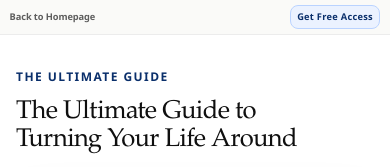
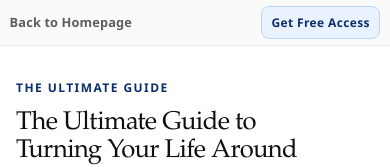
Before and after one commit to Mauriki/my-site, a Next.js app: page /ultimate-guide in a window 390 px wide. Shown: the top 167 px of the page. Built offline with nearby package versions, Linux system fonts and the light colour scheme.

Commit message:
fix: adjust mobile mockup max-width to 240px, stack email forms vertically to prevent input truncation, increase mobile topbar brand and button sizes

```diff
--- a/src/app/globals.css
+++ b/src/app/globals.css
@@ -498,6 +498,19 @@ svg {
   transform: translateY(0);
   filter: brightness(0.99);
   box-shadow: var(--shadow-md);
+}
+
+.guide-form-container .newsletter-simple-form,
+.course-pricing-card .newsletter-simple-form {
+  display: flex;
+  flex-direction: column;
+  gap: var(--space-3);
+}
+
+.guide-form-container .newsletter-simple-button,
+.course-pricing-card .newsletter-simple-button {
+  width: 100%;
+  padding: 0 var(--space-6);
 }
 
 .social-panel {
@@ -1880,6 +1893,9 @@ h3 {
     width: 100%;
     max-width: 500px;
   }
+  .guide-mockup-wrapper {
+    max-width: 240px !important;
+  }
   .guide-mockup-img {
     transform: scale(1.0) !important;
   }
@@ -1931,19 +1947,19 @@ h3 {
   }
 
   .course-brand {
-    font-size: 0.58rem !important;
-    letter-spacing: -0.01em !important;
+    font-size: 0.8rem !important;
+    letter-spacing: 0.01em !important;
     padding: 0 !important;
   }
   .course-topbar-cta {
-    font-size: 0.58rem !important;
-    padding: 0.25rem 0.4rem !important;
+    font-size: 0.75rem !important;
+    padding: 0.35rem 0.6rem !important;
     min-height: auto !important;
   }
   .course-topbar-inner {
-    padding: 0.2rem 0 !important;
-    gap: 0.2rem !important;
-    min-height: 34px !important;
+    padding: 0.4rem 0 !important;
+    gap: 0.4rem !important;
+    min-height: 44px !important;
   }
 }
 
--- a/src/app/ultimate-guide/page.tsx
+++ b/src/app/ultimate-guide/page.tsx
@@ -298,6 +298,9 @@ export default function UltimateGuidePage() {
 
               <KitSubscribeForm />
               <p className="course-guarantee" style={{ marginTop: '1.25rem' }}>Free forever. Confirm your email to unlock the course instantly.</p>
+              <p style={{ fontSize: '0.8rem', color: 'var(--ink-soft)', marginTop: '0.5rem', marginBottom: 0 }}>
+                  For personal use only. Do not copy or distribute.
+              </p>
             </div>
           </div>
         </section>
```
